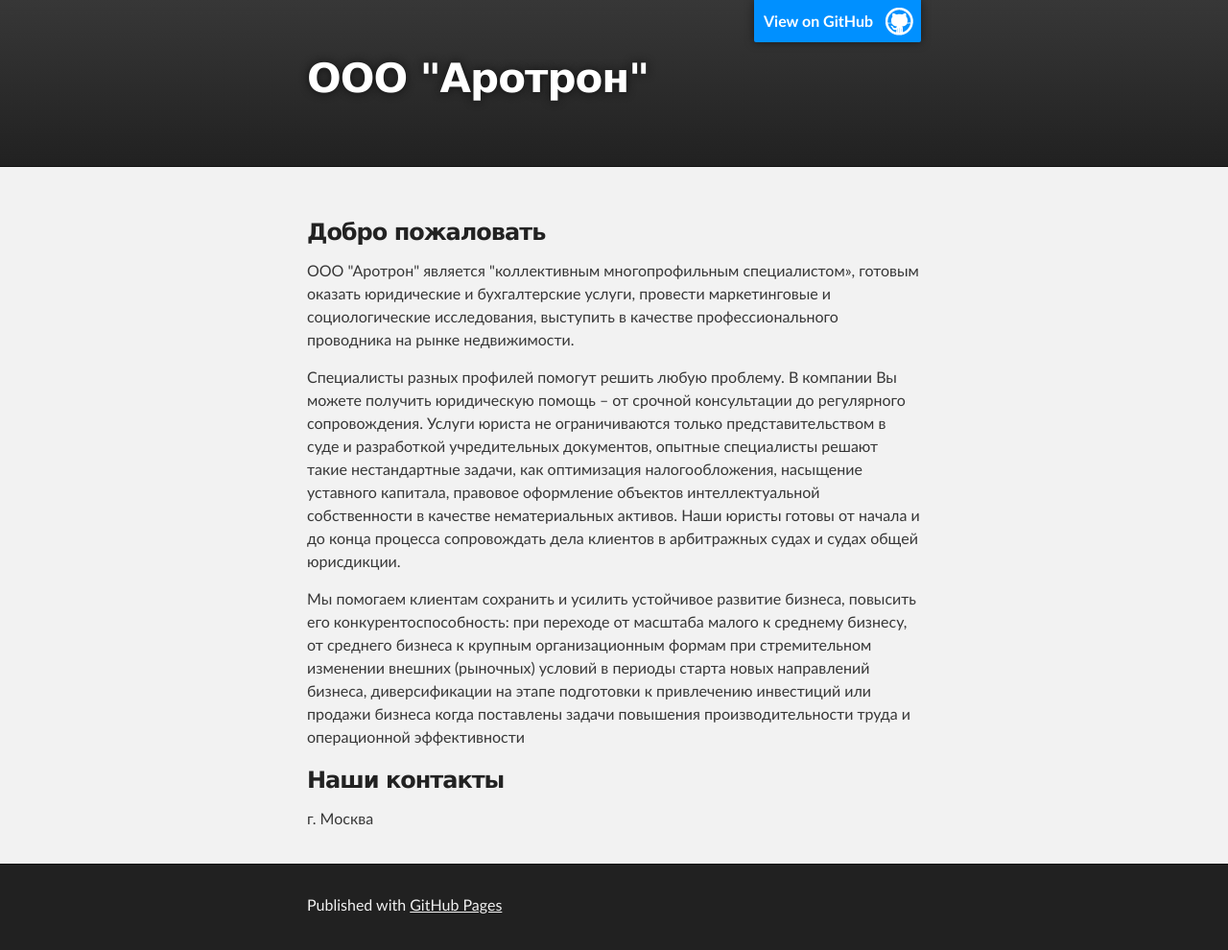
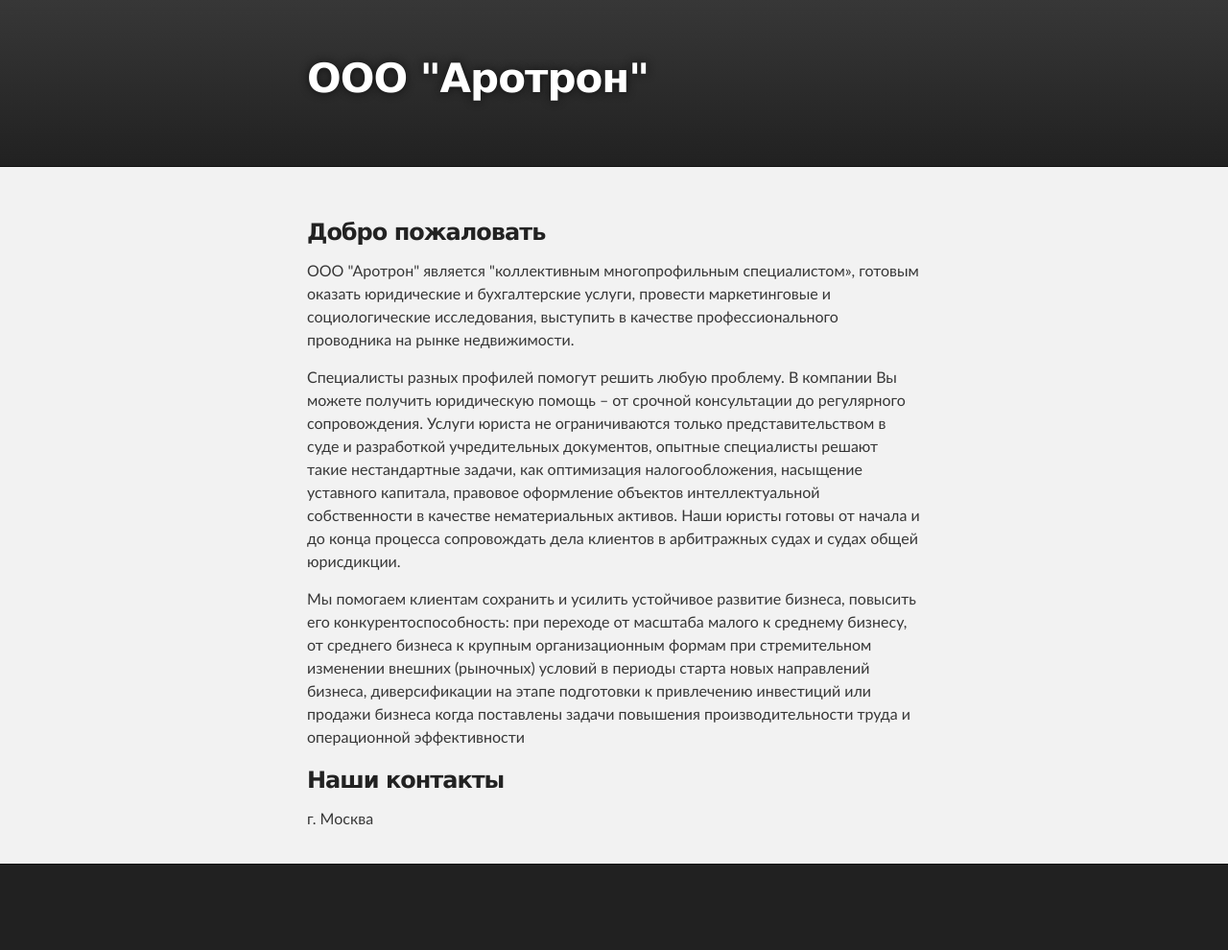
Before and after one commit to arotron/arotron.github.io, a plain HTML site: page index.html in a window 1280 px wide. Shown: the whole page at 96% size. After the commit the page ends 941 px from the top, so only its background shows below. Drawn offline with Linux system fonts and the light colour scheme.

Commit message:
Update index.html

```diff
--- a/index.html
+++ b/index.html
@@ -16,7 +16,6 @@
     <!-- HEADER -->
     <div id="header_wrap" class="outer">
         <header class="inner">
-          <a id="forkme_banner" href="https://github.com/arotron">View on GitHub</a>
 
           <h1 id="project_title">ООО &quot;Аротрон&quot;</h1>
           <h2 id="project_tagline"></h2>
@@ -51,7 +50,6 @@
     <!-- FOOTER  -->
     <div id="footer_wrap" class="outer">
       <footer class="inner">
-        <p>Published with <a href="http://pages.github.com">GitHub Pages</a></p>
       </footer>
     </div>
 
```
